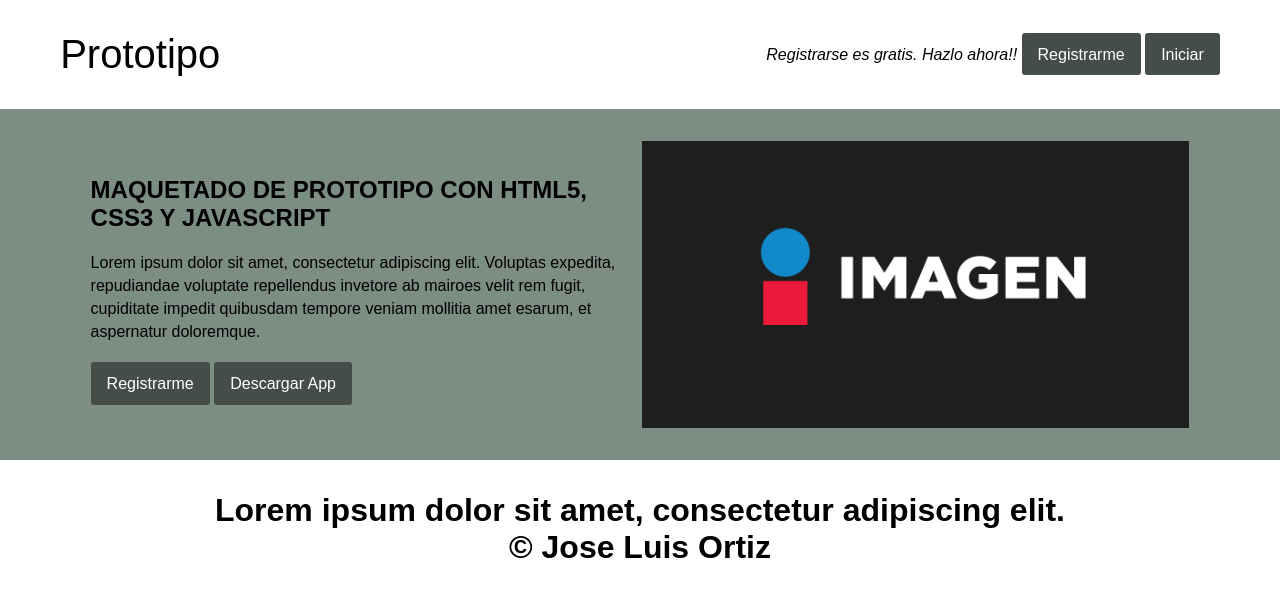
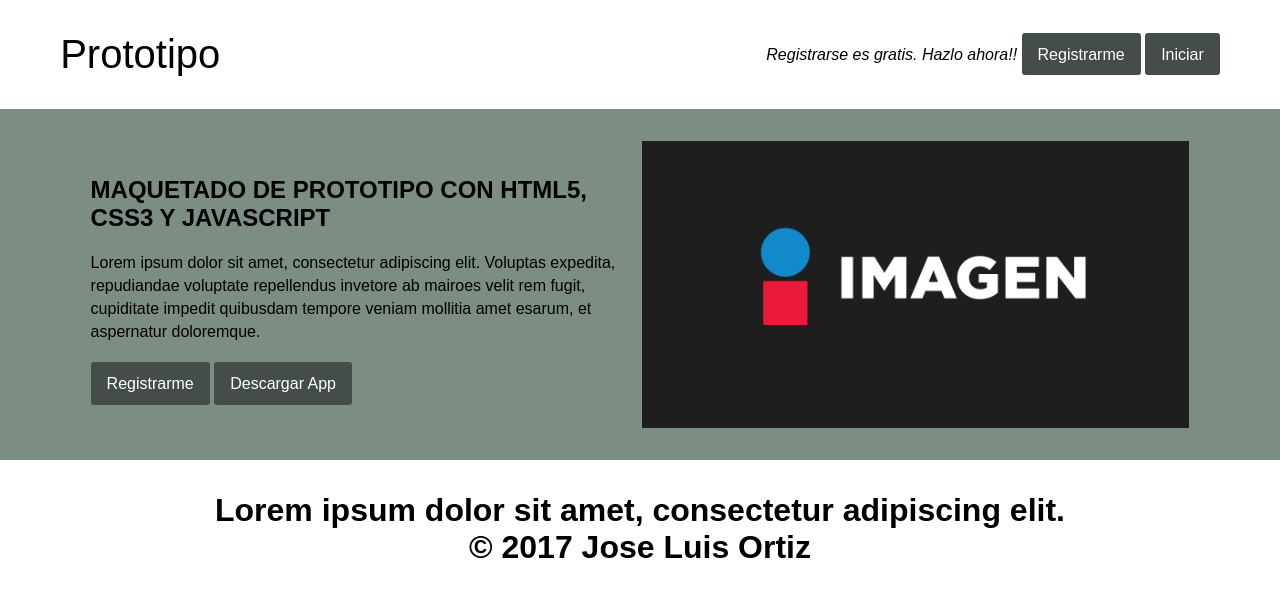
Before and after one commit to ingjoseluis/GitProtipadoHtml5Css3JavaScript, a plain HTML site: page index.html in a window 1280 px wide. Drawn offline with Linux system fonts and the light colour scheme.

Commit message:
Cambio en el coyright se agrego año

```diff
--- a/index.html
+++ b/index.html
@@ -52,7 +52,7 @@
 		</section>
 		<footer>
 			<h1>Lorem ipsum dolor sit amet, consectetur adipiscing elit.</h1>
-			<h1>&copy; Jose Luis Ortiz</h1>
+			<h1>&copy; 2017 Jose Luis Ortiz</h1>
 		</footer>
 		<script src="js/jquery-3.2.1.min.js"></script>
 		<script src="js/acciones.js"></script>
```
